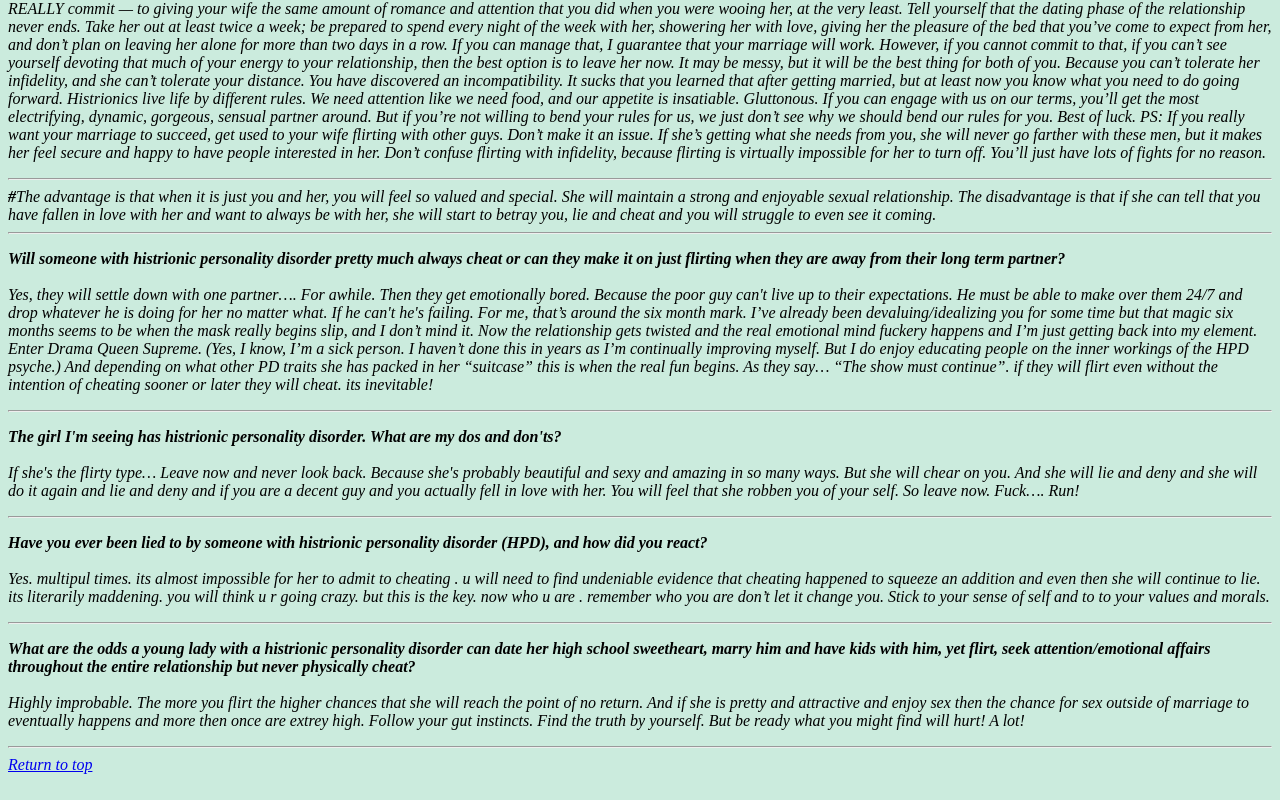
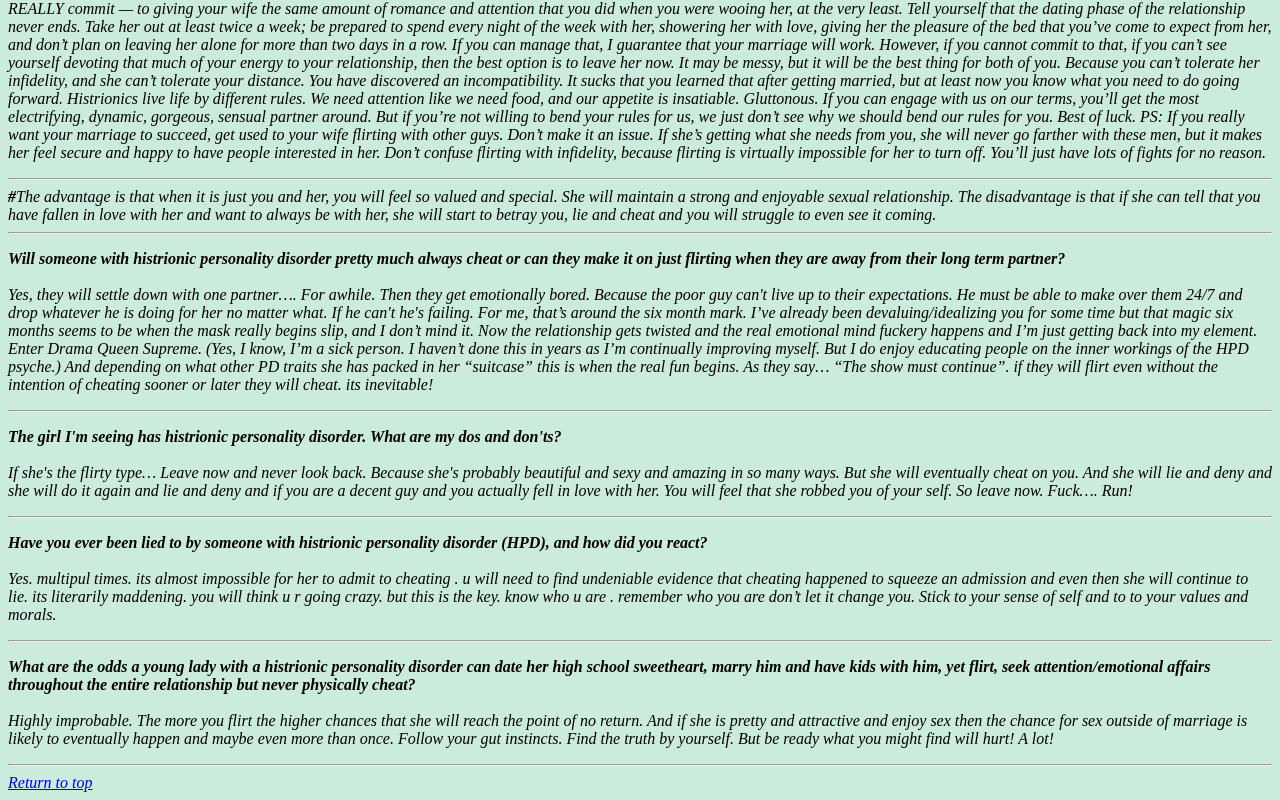
Before and after one commit to histrionic/experienceproject, a plain HTML site: page questions.html in a window 1280 px wide. Shown: the part 10607-11407 px from the top of the page. Drawn offline with Linux system fonts and the light colour scheme.

Commit message:
Update questions.html

```diff
--- a/questions.html
+++ b/questions.html
@@ -712,11 +712,11 @@ Leave now and never look back.
 
 Because she's probably beautiful and sexy and amazing in so many ways.
 
-But she will chear on you.
+But she will eventually cheat on you.
 
 And she will lie and deny and she will do it again and lie and deny and if you are a decent guy and you actually fell in love with her.
 
-You will feel that she robben you of your self.
+You will feel that she robbed you of your self.
 
 So leave now.
 
@@ -730,14 +730,14 @@ Fuck…. Run!</i>
 
 multipul times.
 its almost impossible for her to admit to cheating .
-u will need to find undeniable evidence that cheating happened to squeeze an addition and even then she will continue to lie.
+u will need to find undeniable evidence that cheating happened to squeeze an admission and even then she will continue to lie.
 its literarily maddening.
 
 you will think u r going crazy.
 
 but this is the key.
 
-now who u are .
+know who u are .
 
 remember who you are don’t let it change you. Stick to your sense of self and to to your values and morals.</i>
     </p>
@@ -745,7 +745,7 @@ remember who you are don’t let it change you. Stick to your sense of self and
   <p><b><i>
       What are the odds a young lady with a histrionic personality disorder can date her high school sweetheart, marry him and have kids with him, yet flirt, seek attention/emotional affairs throughout the entire relationship but never physically cheat?</b><br>
 <br>
-     Highly improbable. The more you flirt the higher chances that she will reach the point of no return. And if she is pretty and attractive and enjoy sex then the chance for sex outside of marriage to eventually happens and more then once are extrey high.
+     Highly improbable. The more you flirt the higher chances that she will reach the point of no return. And if she is pretty and attractive and enjoy sex then the chance for sex outside of marriage is likely to eventually happen and maybe even more than once.
 
 Follow your gut instincts.
 
```
